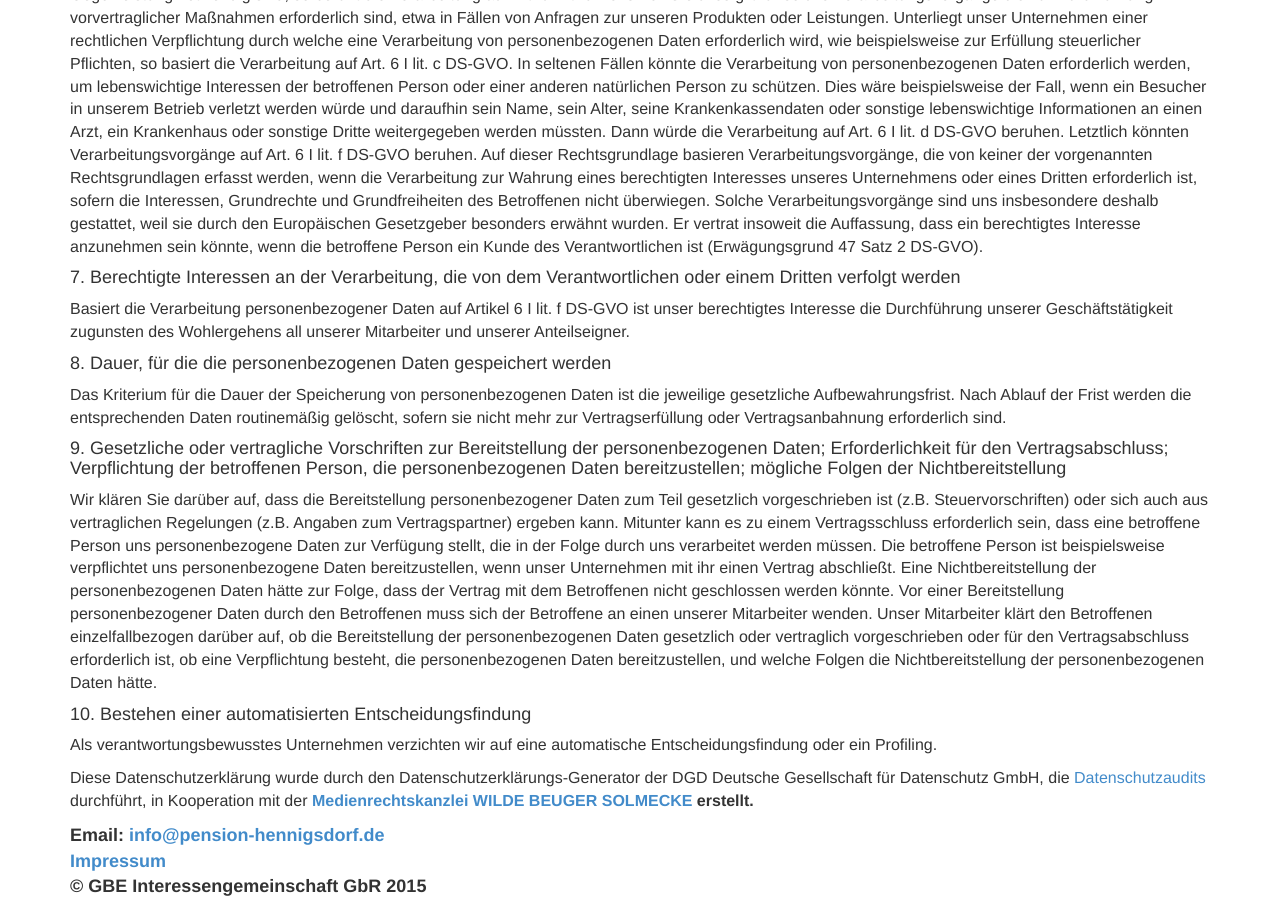
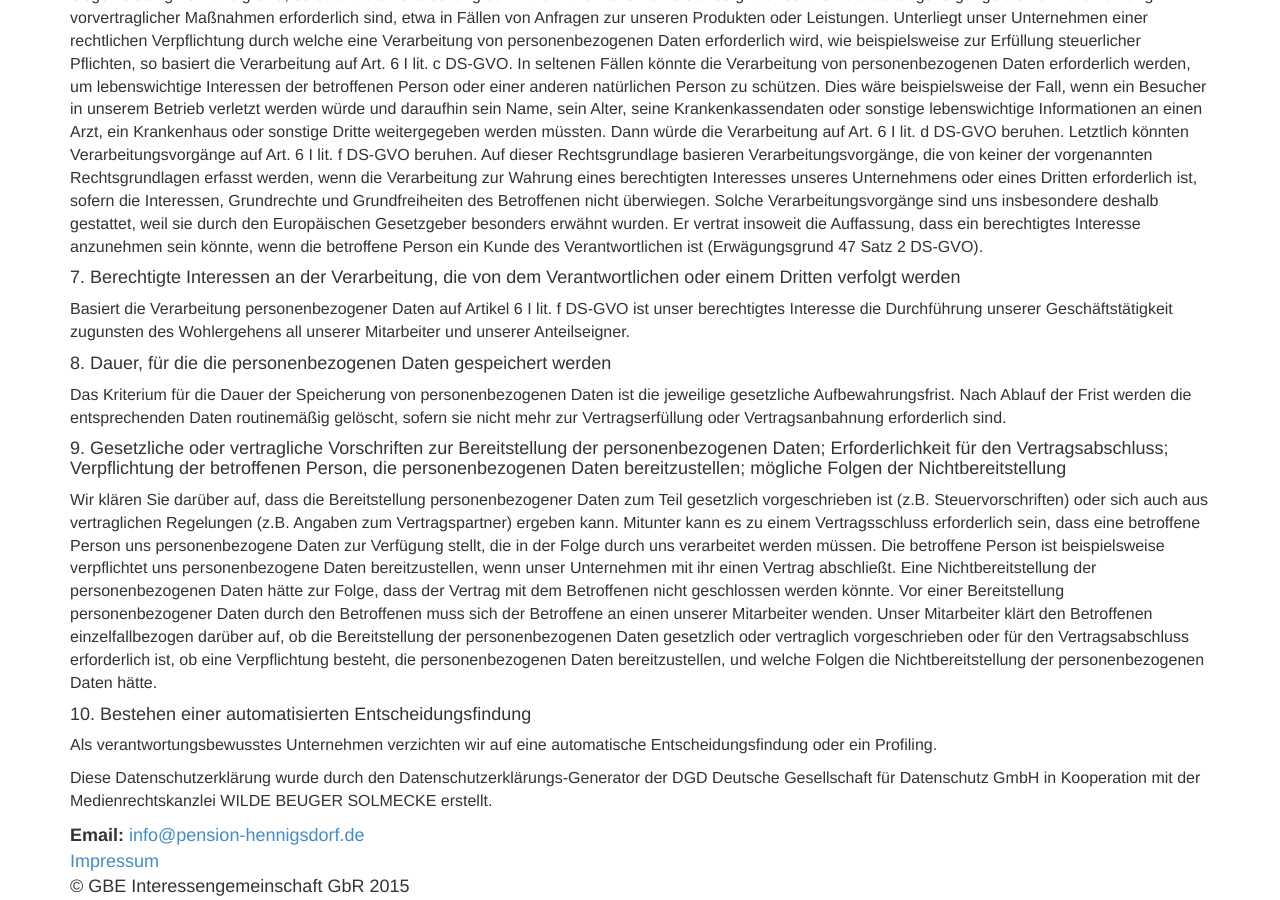
Before and after one commit to gbehennigsdorf/gbehennigsdorf.github.com, a Jekyll site: the page built from datenschutzverordnung/index.html, in a window 1280 px wide and 900 px high, scrolled down 5918 px. Built offline with Jekyll 4.4.1, drawn with Linux system fonts in a browser that asks for light colours.

Commit message:
Remove links

```diff
--- a/datenschutzverordnung/index.html
+++ b/datenschutzverordnung/index.html
@@ -191,7 +191,7 @@ root: ../
     <h4>10. Bestehen einer automatisierten Entscheidungsfindung</h4>
     <p>Als verantwortungsbewusstes Unternehmen verzichten wir auf eine automatische Entscheidungsfindung oder ein Profiling.</p>
 
-    <p>Diese Datenschutzerklärung wurde durch den Datenschutzerklärungs-Generator der DGD Deutsche Gesellschaft für Datenschutz GmbH, die <a href="https://dg-datenschutz.de/datenschutz-dienstleistungen/datenschutz-audit/">Datenschutzaudits</a> durchführt, in Kooperation mit der <b><a href="https://www.wbs-law.de/taetigkeitsgebiete/medienrecht/">Medienrechtskanzlei WILDE BEUGER SOLMECKE</a> erstellt.
+    <p>Diese Datenschutzerklärung wurde durch den Datenschutzerklärungs-Generator der DGD Deutsche Gesellschaft für Datenschutz GmbH in Kooperation mit der Medienrechtskanzlei WILDE BEUGER SOLMECKE erstellt.
     </p>
   </div><!--12-->
 </section><!--/marketing-text-->
```
